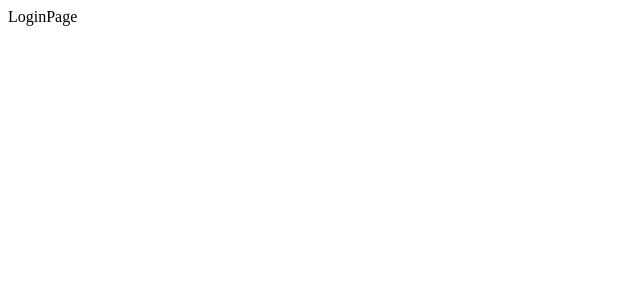
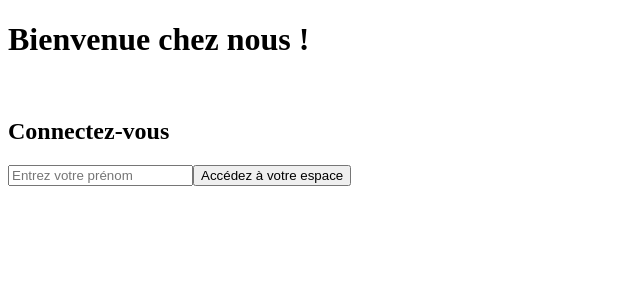
Before and after one commit to cnini/crazee-burger, a React app: page / in a window 1280 px wide. Shown: the top 300 px of the page, without its empty margins (0-640 px from the left). Built offline with nearby package versions, Linux system fonts and the light colour scheme; the HTML template or start-up script is replaced by a standard one.

Commit message:
✨f01 : LOGIN > add title and form

```diff
--- a/src/components/pages/LoginPage.jsx
+++ b/src/components/pages/LoginPage.jsx
@@ -1,7 +1,34 @@
-import React from 'react'
+import { useState } from 'react';
 
 export default function LoginPage() {
+  const [name, setName] = useState("");
+
+  const handleChange = (inputName) => {
+    setName(inputName);
+  }
+
+  const handleSubmit = (event) => {
+    event.preventDefault();
+    alert(`Bonjour ${name}`);
+    setName("");
+  }
+
   return (
-    <div>LoginPage</div>
+    <>
+      <h1>Bienvenue chez nous !</h1>
+      <br />
+      <h2>Connectez-vous</h2>
+
+      <form onSubmit={handleSubmit}>
+        <input
+          type="text"
+          placeholder="Entrez votre prénom"
+          value={name}
+          onChange={(event) => handleChange(event.target.value)}
+          required />
+
+        <button>Accédez à votre espace</button>
+      </form>
+    </>
   )
 }
```
